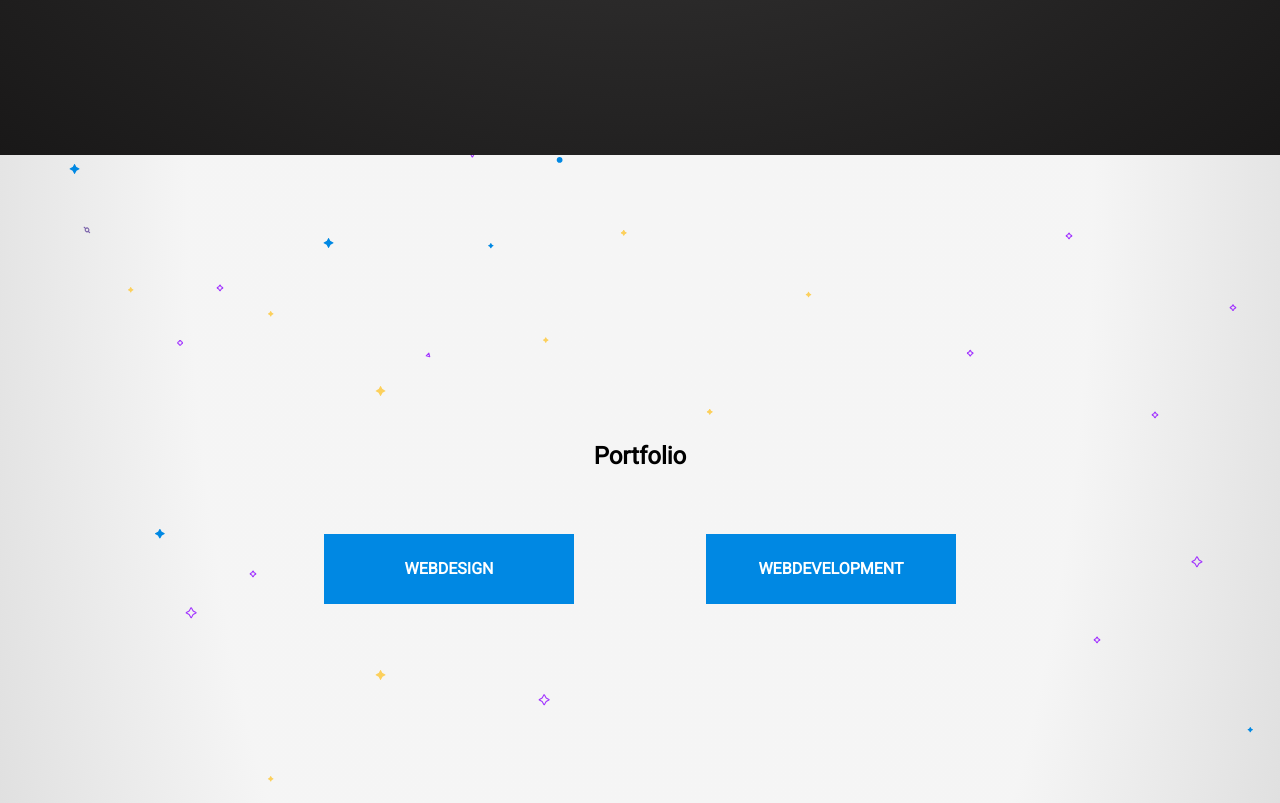
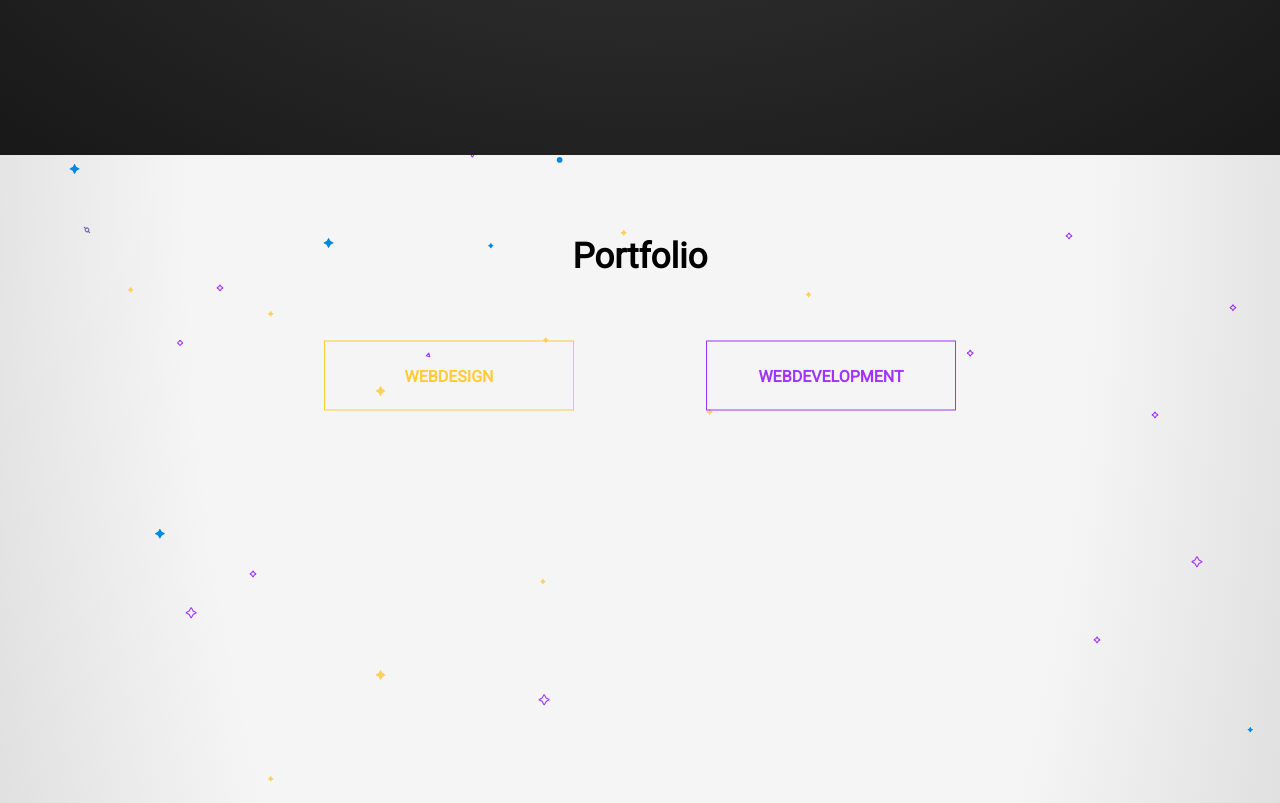
Before and after one commit to WouterOving/devrocket, a PHP site: page / in a window 1280 px wide. Shown: the part 1445-2248 px from the top of the page. Run offline with PHP 8.4, Linux system fonts and the light colour scheme; some libraries are stand-ins or nearby versions.

Commit message:
Portfolio knoppen bewerkt
portfolio knoppen juiste kleur gegeven, overeenkomend met het ontwerp

```diff
--- a/css/style.css
+++ b/css/style.css
@@ -180,7 +180,7 @@ header div img {
 }
 
 .portfolio div {
-    top: 50%;
+    top: 25%;
     left: 50%;
     width: 100%;
     transform: translate(-50%, -50%);
@@ -193,17 +193,38 @@ header div img {
     line-height: 70px;
     height: 70px;
     margin: 5%;
-    background-color: #0088e3;
     color: white;
     font-weight: 800;
+	transition: all 0.5s ease;
 }
 
-.portfolio div a:hover {
-    background-color: #2d2c2c;
+.portfolio div a:nth-child(2){
+	border: thin solid #FFCC33;
+	color: #FFCC33;
+}
+
+.portfolio div a:nth-child(2):hover{
+	background: #FFCC33;
+	color: #FFF;
+	transition: all 0.5s ease;
+}
+
+.portfolio div a:nth-child(3){
+	border: thin solid #A133FF;
+	color: #A133FF;
+}
+
+.portfolio div a:nth-child(3):hover{
+	background: #A133FF;
+	color: #FFF;
+	transition: all 0.5s ease;
 }
 
 .portfolio div button:hover {}
 
+.portfolio h1{
+	font-size: 35px;
+}
 
 /*------- end portfolio -------*/
 
```
